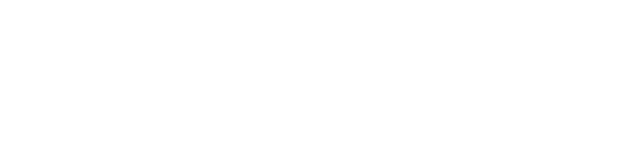
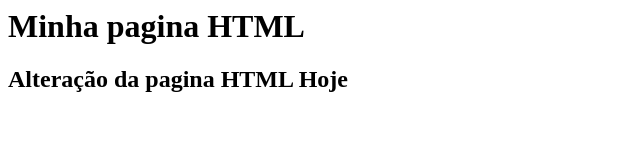
Before and after one commit to maranhaoaquino/gama-no-github, a plain HTML site: page index.html in a window 1280 px wide. Shown: the whole page, without its empty margins (0-640 px from the left). Drawn offline with Linux system fonts and the light colour scheme.

Commit message:
arquivo index.html atualizado novamente

```diff
--- a/index.html
+++ b/index.html
@@ -1,6 +1,8 @@
 <html>
-<head>
-</head>
-<body>
-</body>
+    <head>
+    </head>
+    <body>
+        <h1>Minha pagina HTML</h1>
+        <h2>Alteração da pagina HTML Hoje</h2>
+    </body>
 </html>
```
